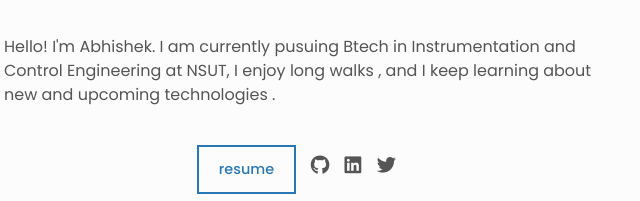
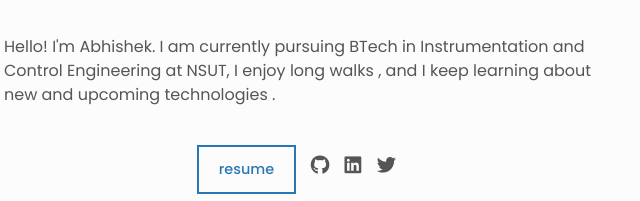
Before and after one commit to AbhishekParauha/PersonalWebsite, a plain HTML site: page index.html in a window 1280 px wide. Shown: the part 333-534 px from the top of the page, 336-976 px from the left. Drawn offline with Linux system fonts and the light colour scheme.

Commit message:
Update index.html

```diff
--- a/index.html
+++ b/index.html
@@ -62,7 +62,7 @@
         <h1>Hi, I am <span class="about__name">Abhishek Parauha.</span></h1>
         <h2 class="about__role">Software Developer.</h2>
         <p class="about__desc">
-            Hello! I'm Abhishek. I am currently pusuing Btech in Instrumentation and Control Engineering at NSUT, I enjoy long walks , and I keep learning about new and upcoming technologies .
+            Hello! I'm Abhishek. I am currently pursuing BTech in Instrumentation and Control Engineering at NSUT, I enjoy long walks , and I keep learning about new and upcoming technologies .
         </p>
 
         <div class="about__contact center">
```
